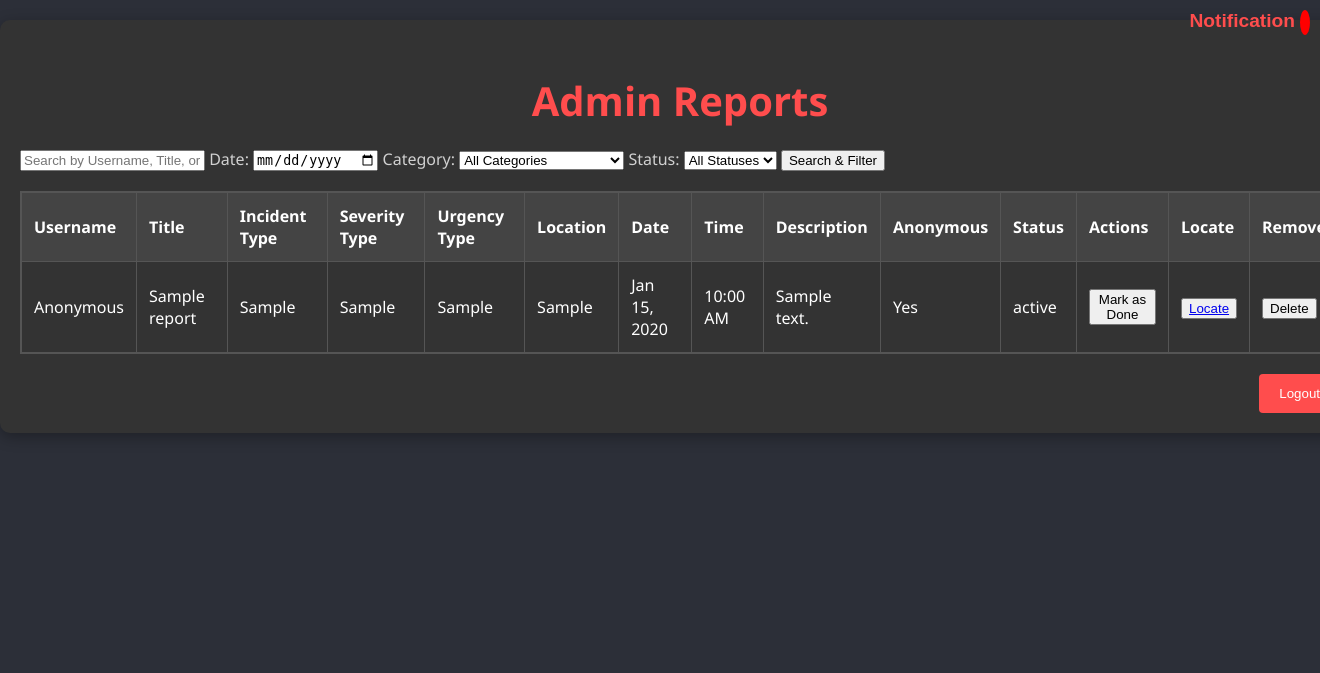
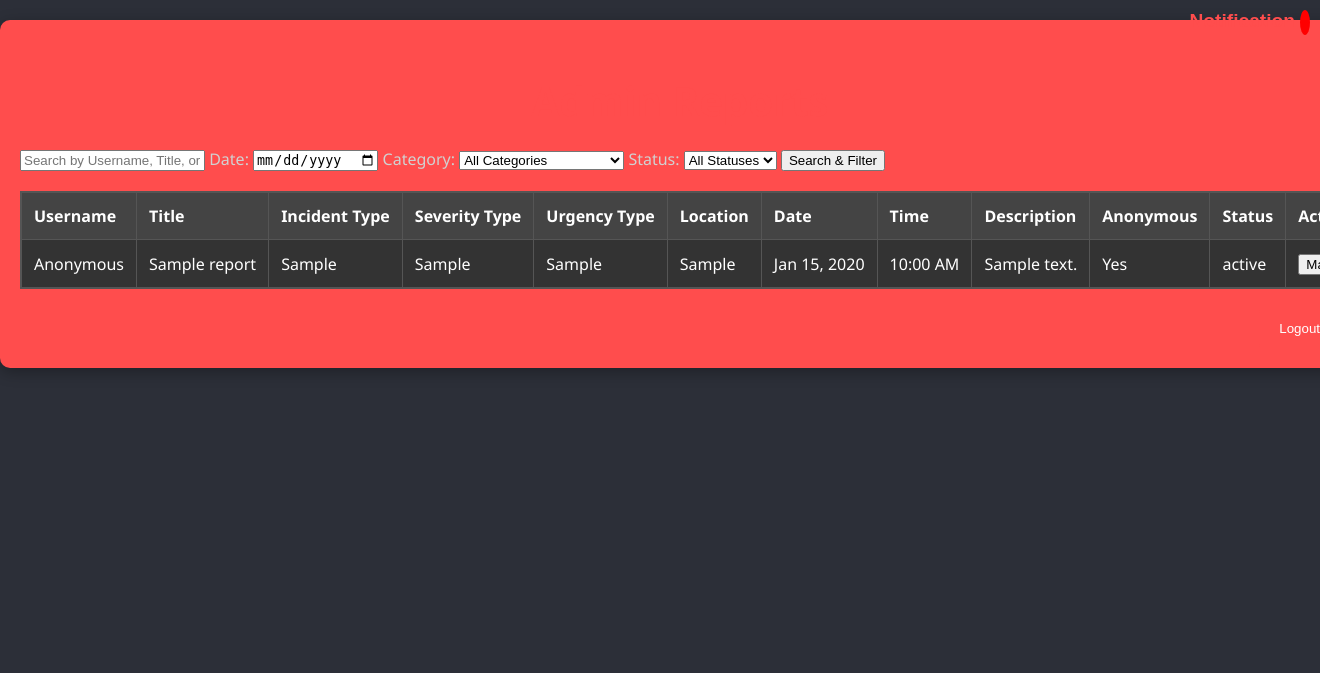
Before and after one commit to incident657/Main, a Flask app: page /search_filter_reports in a window 1320 px wide; the page is wider, and only the part inside the window is pictured. Shown: the top 673 px of that part. Run offline with Flask 3, Linux system fonts and the light colour scheme; tables that the repository leaves empty hold one stand-in row (values such as "Sample post").

Commit message:
Update admin_reports.html

```diff
--- a/templates/admin_reports.html
+++ b/templates/admin_reports.html
@@ -32,6 +32,7 @@ h2 {
     position: relative;
     overflow-x: auto;
     max-height: 80vh;  /* Makes the container scrollable */
+    background-color: #ff4d4d; /* Red background */
 }
 
 .search-form {
@@ -81,6 +82,7 @@ table {
     overflow-x: auto;
     display: block;
     border: 1px solid #555;  /* Border around the table */
+    white-space: nowrap;  /* Prevents text from wrapping */
 }
 
 th, td {
```
